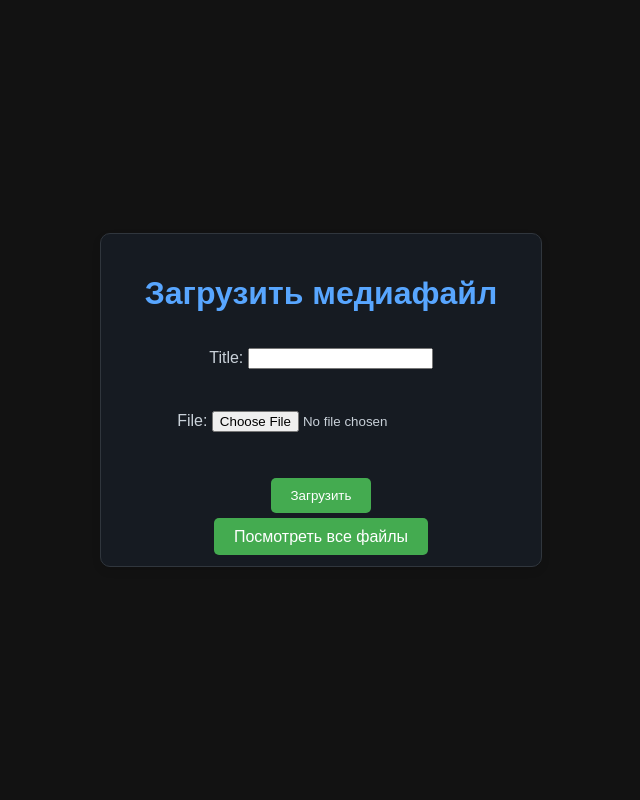
After one commit to Nikita3421/Portal_Group, a Django app: a page that uses templates/media_center/media_upload.html in a window 1280 px wide. The commit adds this page. Shown: the whole page, without its empty margins (319-959 px from the left). Run offline with Django 5.2, Linux system fonts and the light colour scheme.

Commit message:
add media

```diff
--- a/Portal_Group/settings.py
+++ b/Portal_Group/settings.py
@@ -48,7 +48,7 @@ INSTALLED_APPS = [
     'event',
     'complaints',
     'grades',
-    'madia_center'
+    'media_center'
 ]
 
 MIDDLEWARE = [
--- /dev/null
+++ b/static/css/media_upload.css
@@ -0,0 +1,66 @@
+body {
+    background-color: #121212;
+    color: #c9d1d9;
+    font-family: Arial, sans-serif;
+    margin: 0;
+    padding: 0;
+    display: flex;
+    justify-content: center;
+    align-items: center;
+    height: 100vh;
+}
+
+.container {
+    display: flex;
+    justify-content: center;
+    align-items: center;
+    height: 100vh;
+    width: 100%;
+}
+
+.card {
+    background-color: #161b22;
+    border: 1px solid #30363d;
+    border-radius: 10px;
+    padding: 20px;
+    width: 400px;
+    text-align: center;
+    box-shadow: 0 4px 8px rgba(0, 0, 0, 0.1);
+    transition: transform 0.2s;
+}
+
+.card h1 {
+    margin-bottom: 20px;
+    color: #58a6ff;
+}
+
+.upload-form {
+    display: flex;
+    flex-direction: column;
+    align-items: center;
+    gap: 10px;
+}
+
+.upload-form p {
+    width: 100%;
+}
+
+.upload-form input[type="file"] {
+    margin-bottom: 20px;
+}
+
+.btn {
+    background-color: #44ab50;
+    color: white;
+    padding: 10px 20px;
+    text-decoration: none;
+    border: none;
+    border-radius: 5px;
+    cursor: pointer;
+    transition: background-color 0.3s ease;
+    margin-bottom: 15px;
+}
+
+.btn:hover {
+    background-color: #45a049;
+}
--- a/templates/main/home.html
+++ b/templates/main/home.html
@@ -27,5 +27,10 @@
     <a href="{% url 'auth_sys:login' %}" class="btn_3">Sign in to Create Portfolio</a>
     {% endif %}
   </div>
+  <div class="card"> <!-- Добавленная карточка для просмотра всех медиафайлов -->
+    <h2>Media Files</h2>
+    <p>View all uploaded media files.</p>
+    <a href="{% url 'media_list' %}" class="btn_3">View Media</a>
+  </div>
 </div>
 {% endblock %}
--- /dev/null
+++ b/templates/media_center/media_upload.html
@@ -0,0 +1,21 @@
+<!DOCTYPE html>
+<html>
+<head>
+    <title>Загрузка медиафайлов</title>
+    {% load static %}
+    <link rel="stylesheet" type="text/css" href="{% static 'css/media_upload.css' %}">
+</head>
+<body>
+    <div class="container">
+        <div class="card">
+            <h1>Загрузить медиафайл</h1>
+            <form method="post" enctype="multipart/form-data" class="upload-form">
+                {% csrf_token %}
+                {{ form.as_p }}
+                <button type="submit" class="btn">Загрузить</button>
+            </form>
+            <a href="{% url 'media_list' %}" class="btn">Посмотреть все файлы</a>
+        </div>
+    </div>
+</body>
+</html>
```
Also changed, not shown: static/css/media.css (+51 -34 lines), templates/base.html (+8 -11 lines), templates/media_center/media_list.html (added, +32 -0 lines), media/media/10416e4602d66a9ee3bbdaf9dff4dfea.png (added), media/media/10416e4602d66a9ee3bbdaf9dff4dfea_5REdLHj.png (added), media/media/10416e4602d66a9ee3bbdaf9dff4dfea_EmZJ1x9.png (added), media/media/10416e4602d66a9ee3bbdaf9dff4dfea_PyMcAAc.png (added), media/media/10416e4602d66a9ee3bbdaf9dff4dfea_QFPCNXM.png (added), media/media/10416e4602d66a9ee3bbdaf9dff4dfea_acJiUEs.png (added), media/media/10416e4602d66a9ee3bbdaf9dff4dfea_cmC3zwV.png (added), media/media/10416e4602d66a9ee3bbdaf9dff4dfea_wNE2Ku5.png (added). Lines whose indentation alone changed are shown as unchanged.
